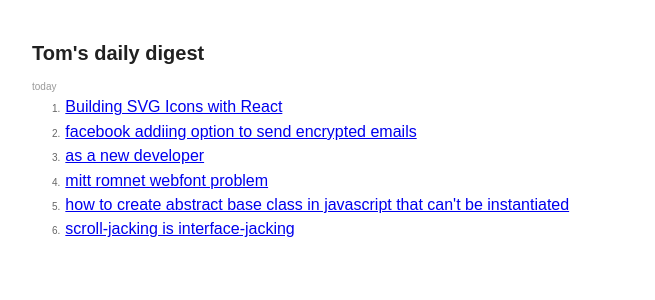
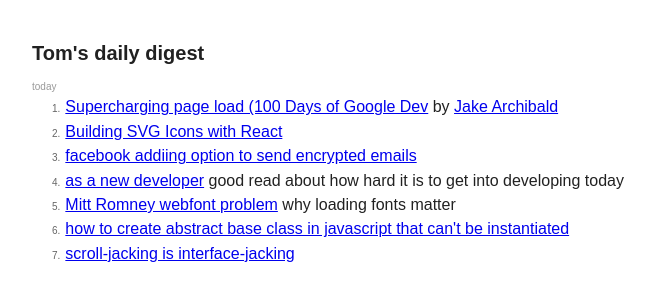
Before and after one commit to stryju/today, a plain HTML site: page index.html in a window 1280 px wide. Shown: the whole page, without its empty margins (8-663 px from the left). Drawn offline with Linux system fonts and the light colour scheme.

Commit message:
Update index.html

```diff
--- a/index.html
+++ b/index.html
@@ -3,8 +3,8 @@
 <head>
   <meta charset="UTF-8">
   <title>tom's today digest</title>
+  <base target="_blank">
   <style>
-
   html, body {
     color: rgba(0, 0, 0, 0.87);
     background: white;
@@ -70,7 +70,6 @@
   dd + dt {
     margin-top: 1rem;
   }
-
   </style>
 
 <body>
@@ -78,10 +77,11 @@
 
   <dl>
     <dt id="digest:2015-06-01"><time datetime="2015-06-01">today</time>
-    <dd><a href="http://jxnblk.com/react-icons/" target="_blank">Building SVG Icons with React</a>
-    <dd><a href="https://www.facebook.com/notes/protect-the-graph/securing-email-communications-from-facebook/1611941762379302" target="_blank">facebook addiing option to send encrypted emails</a>
-    <dd><a href="http://var.ghost.io/as-a-new-developer/" target="_blank">as a new developer</a>
-    <dd><a href="http://www.zachleat.com/web/mitt-romney-webfont-problem/" target="_blank">mitt romnet webfont problem</a>
-    <dd><a href="http://stackoverflow.com/questions/30559225/how-to-create-abstract-base-class-in-javascript-that-cant-be-instantiated/30560872#30560872" target="_blank">how to create abstract base class in javascript that can't be instantiated</a>
-    <dd><a href="http://codepen.io/gunderson/pen/GJJPpV" target="_blank">scroll-jacking is interface-jacking</a>
+    <dd><a href="https://www.youtube.com/watch?v=d5_6yHixpsQ">Supercharging page load (100 Days of Google Dev</a> by <a href="https://twitter.com/jaffathecake">Jake Archibald</a>
+    <dd><a href="http://jxnblk.com/react-icons">Building SVG Icons with React</a>
+    <dd><a href="https://www.facebook.com/notes/protect-the-graph/securing-email-communications-from-facebook/1611941762379302">facebook addiing option to send encrypted emails</a>
+    <dd><a href="http://var.ghost.io/as-a-new-developer">as a new developer</a> good read about how hard it is to get into developing today
+    <dd><a href="http://www.zachleat.com/web/mitt-romney-webfont-problem">Mitt Romney webfont problem</a> why loading fonts matter
+    <dd><a href="http://stackoverflow.com/questions/30559225/how-to-create-abstract-base-class-in-javascript-that-cant-be-instantiated/30560872#30560872">how to create abstract base class in javascript that can't be instantiated</a>
+    <dd><a href="http://codepen.io/gunderson/pen/GJJPpV">scroll-jacking is interface-jacking</a>
   </dl>
```
